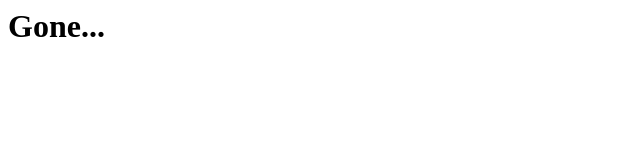
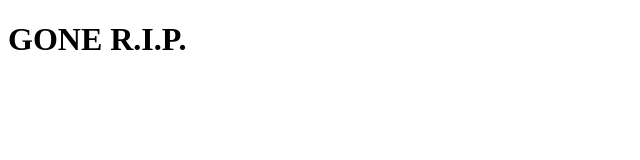
Before and after one commit to kceizins/kceizins.github.io, a plain HTML site: page index.html in a window 1280 px wide. Shown: the whole page, without its empty margins (0-640 px from the left). Drawn offline with Linux system fonts and the light colour scheme.

Commit message:
modified

```diff
--- a/index.html
+++ b/index.html
@@ -1,8 +1,10 @@
-<html>
+<!DOCTYPE html PUBLIC "-//W3C//DTD XHTML 1.0 Strict//EN" "http://www.w3.org/TR/xhtml1/DTD/xhtml1-strict.dtd">
+<html xmlns="http://www.w3.org/1999/xhtml">
 <head>
-<title>karlis.ceizins.name</title>
+<meta http-equiv="Content-Type" content="text/html; charset=UTF-8" />
+<title>GONE</title>
 </head>
 <body>
-<h1>Gone...</h1>
+<h1>GONE R.I.P.</h1>
 </body>
 </html>
```
